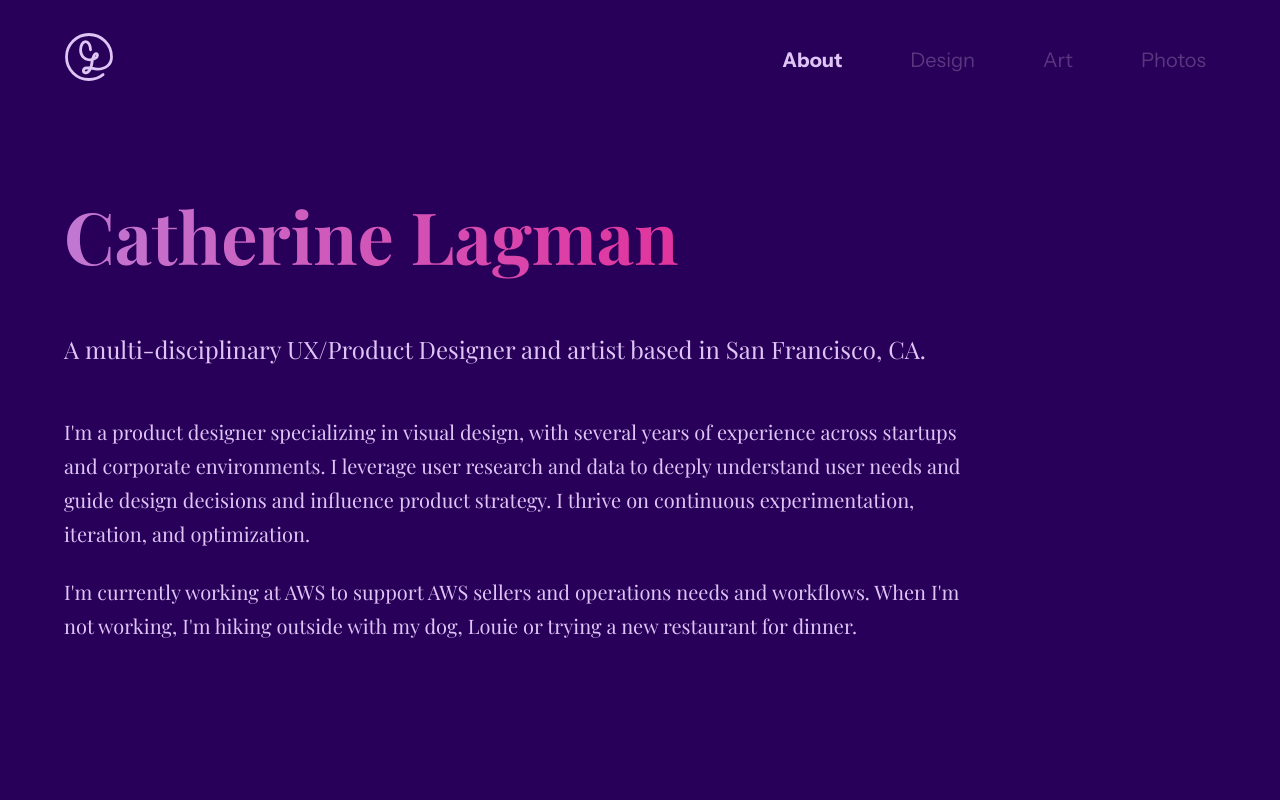
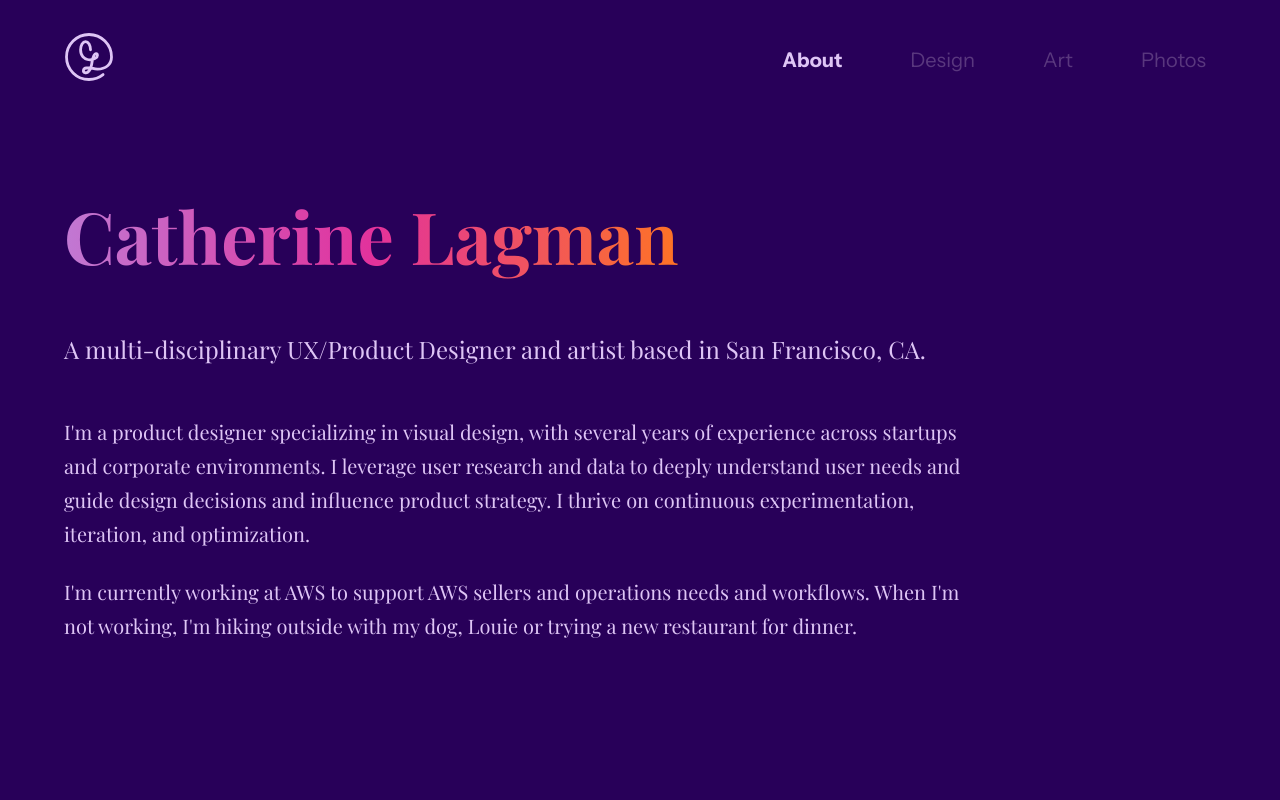
Before and after one commit to catlagman/portfolio, a Next.js app: page / in a window 1280 px wide. Shown: the top 800 px of the page. Built offline with nearby package versions, Linux system fonts and the light colour scheme.

Commit message:
Adjust gradient to show orange on Lagman

```diff
--- a/app/page.module.css
+++ b/app/page.module.css
@@ -70,10 +70,11 @@
   margin-bottom: 1.5rem;
   padding-bottom: 0.3em;
   overflow: visible;
-  background: linear-gradient(90deg, #C178D3 0%, #E2329C 54%, #FE7325 100%);
+  background: linear-gradient(90deg, #C178D3 0%, #E2329C 50%, #FE7325 100%);
   -webkit-background-clip: text;
   -webkit-text-fill-color: transparent;
   background-clip: text;
+  display: inline-block;
 }
 
 .heroSubtitle {
```
